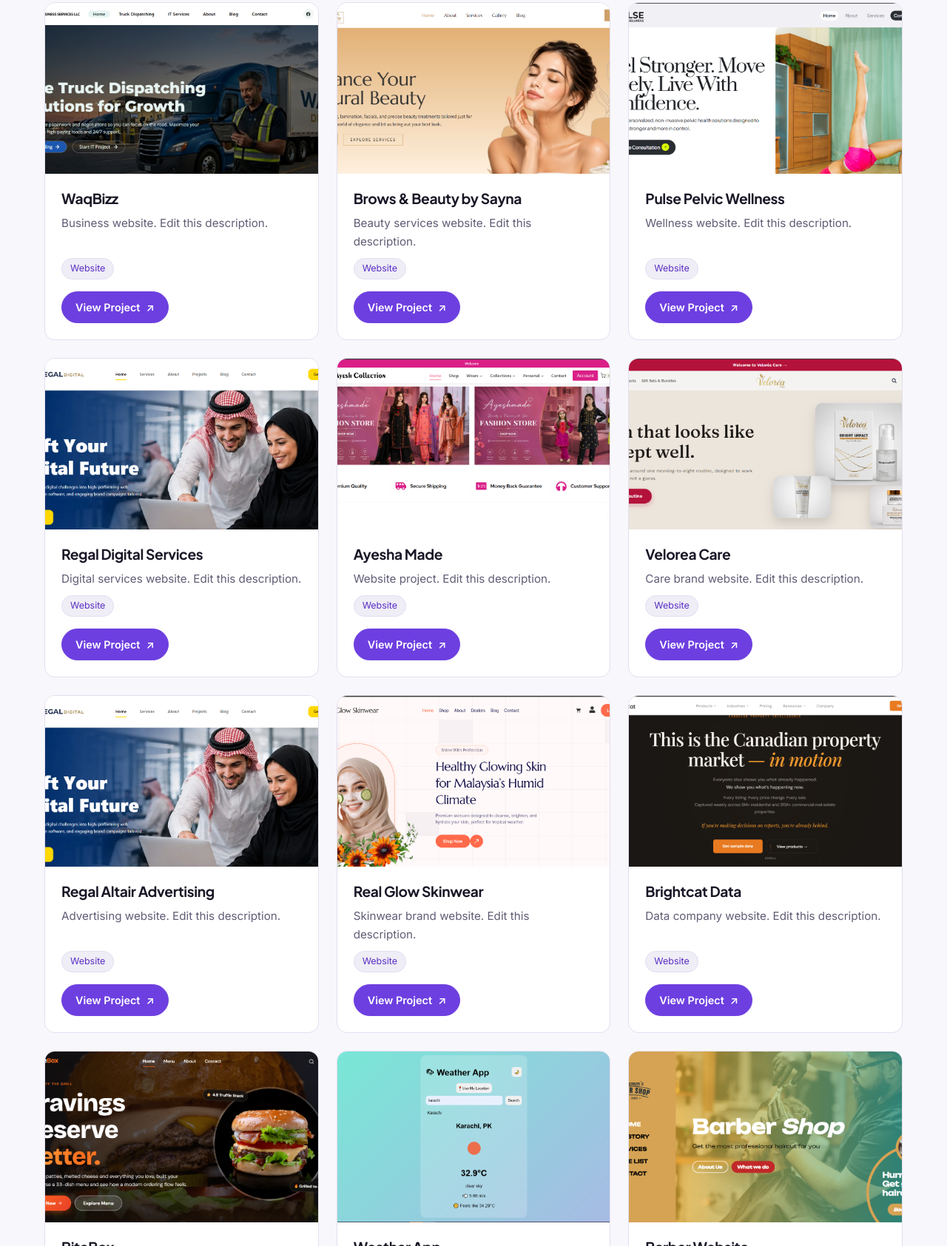
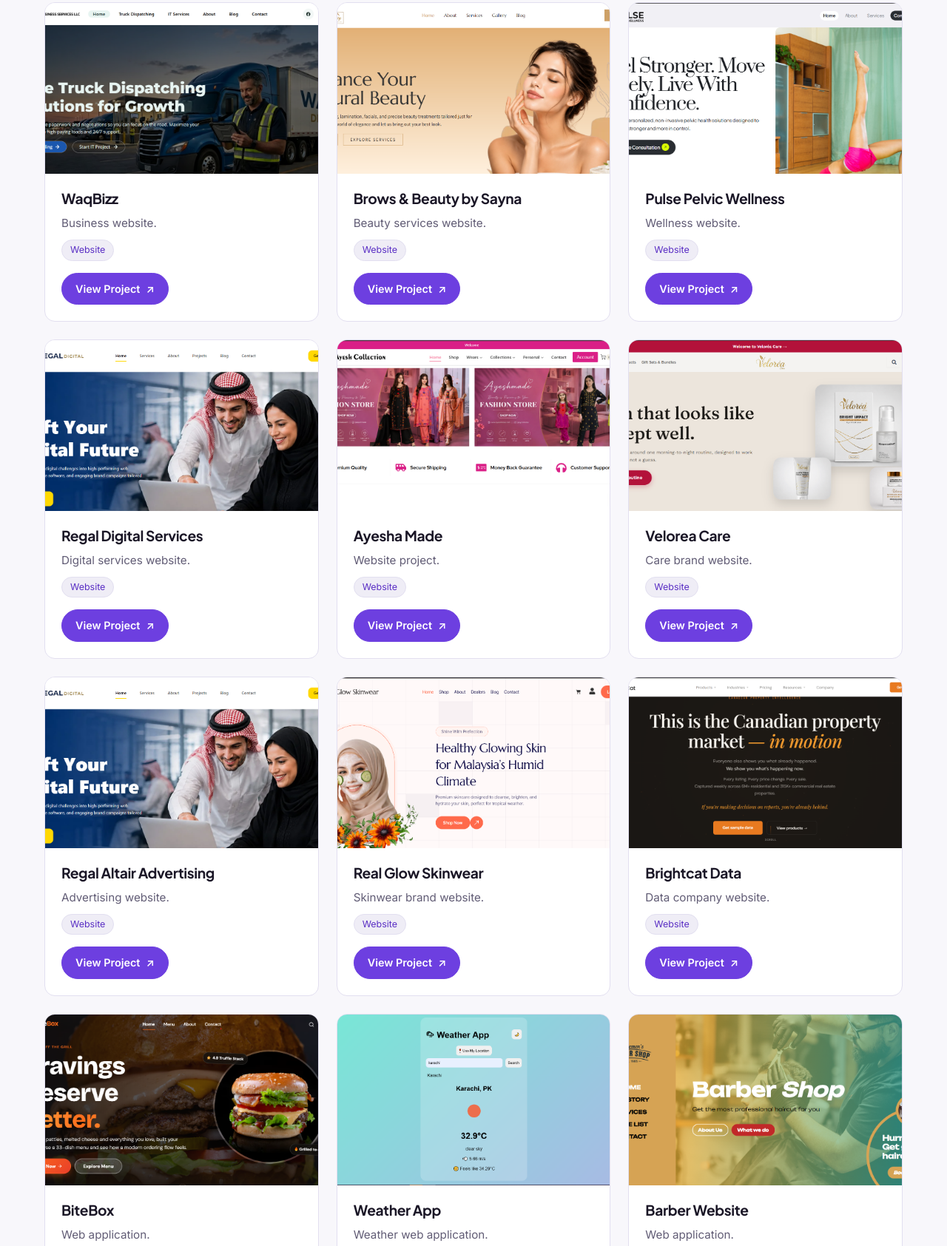
Before and after one commit to areebaamalik23/areeba-portfolio, a plain HTML site: page portfolio.html in a window 1280 px wide. Shown: the part 406-2091 px from the top of the page at 74% size. Drawn offline with Linux system fonts and the light colour scheme; a web font is replaced by a local one.

Commit message:
Update portfolio

```diff
--- a/js/data.js
+++ b/js/data.js
@@ -24,40 +24,40 @@ window.SKILLS = [
 window.PROJECTS = [
   // ---------- Websites / WordPress ----------
   { title: "WaqBizz", category: "websites", featured: true, url: "https://waqbizz.com/",
-    description: "Business website. Edit this description.", tags: ["Website"],
+    description: "Business website.", tags: ["Website"],
     image: "assets/projects/waqbiz.png" },
   { title: "Brows & Beauty by Sayna", category: "websites", featured: true, url: "https://browsandbeautybysayna.com/",
-    description: "Beauty services website. Edit this description.", tags: ["Website"],
+    description: "Beauty services website.", tags: ["Website"],
     image: "assets/projects/salon.png"  },
   { title: "Pulse Pelvic Wellness", category: "websites", featured: false, url: "https://pulsepelvicwellness.com/",
-    description: "Wellness website. Edit this description.", tags: ["Website"],
+    description: "Wellness website.", tags: ["Website"],
     image: "assets/projects/pulse.png"  },
   { title: "Regal Digital Services", category: "websites", featured: false, url: "https://regaldigitalservices.com/",
-    description: "Digital services website. Edit this description.", tags: ["Website"],
+    description: "Digital services website.", tags: ["Website"],
     image: "assets/projects/re.png" },
   { title: "Ayesha Made", category: "websites", featured: false, url: "https://ayeshmade.com/",
-    description: "Website project. Edit this description.", tags: ["Website"],
+    description: "Website project.", tags: ["Website"],
     image: "assets/projects/clot.png"},
   { title: "Velorea Care", category: "websites", featured: false, url: "https://veloreacare.com/",
-    description: "Care brand website. Edit this description.", tags: ["Website"],
+    description: "Care brand website.", tags: ["Website"],
     image: "assets/projects/care.png" },
   { title: "Regal Altair Advertising", category: "websites", featured: false, url: "https://regalaltairadvertising.com/",
-    description: "Advertising website. Edit this description.", tags: ["Website"],
+    description: "Advertising website.", tags: ["Website"],
     image: "assets/projects/re.png"},
   { title: "Real Glow Skinwear", category: "websites", featured: false, url: "https://realglowskinwear.com/",
-    description: "Skinwear brand website. Edit this description.", tags: ["Website"],
+    description: "Skinwear brand website.", tags: ["Website"],
     image: "assets/projects/real.png" },
   { title: "Brightcat Data", category: "websites", featured: false, url: "https://brightcatdata.com/",
-    description: "Data company website. Edit this description.", tags: ["Website"],
+    description: "Data company website.", tags: ["Website"],
     image: "assets/projects/cat.png"  },
   // ---------- Web Applications ----------
   { title: "BiteBox", category: "webapps", featured: true, url: "https://bite-box-alpha.vercel.app/",
-    description: "Web application. Edit this description.", tags: ["Web App"],
+    description: "Web application.", tags: ["Web App"],
     image: "assets/projects/bite.png" },
   { title: "Weather App", category: "webapps", featured: false, url: "https://weather-app-ten-henna-62.vercel.app/",
-    description: "Weather web application. Edit this description.", tags: ["Web App"],
+    description: "Weather web application.", tags: ["Web App"],
     image: "assets/projects/weather.png"  },
   { title: "Barber Website", category: "webapps", featured: false, url: "https://aa-dpkq.vercel.app/",
-    description: "Web application. Edit the title and description.", tags: ["Web App"],
+    description: "Web application.", tags: ["Web App"],
     image: "assets/projects/barber.png" },
 ];
```
Also changed, not shown: index.html (+1 -1 lines).
